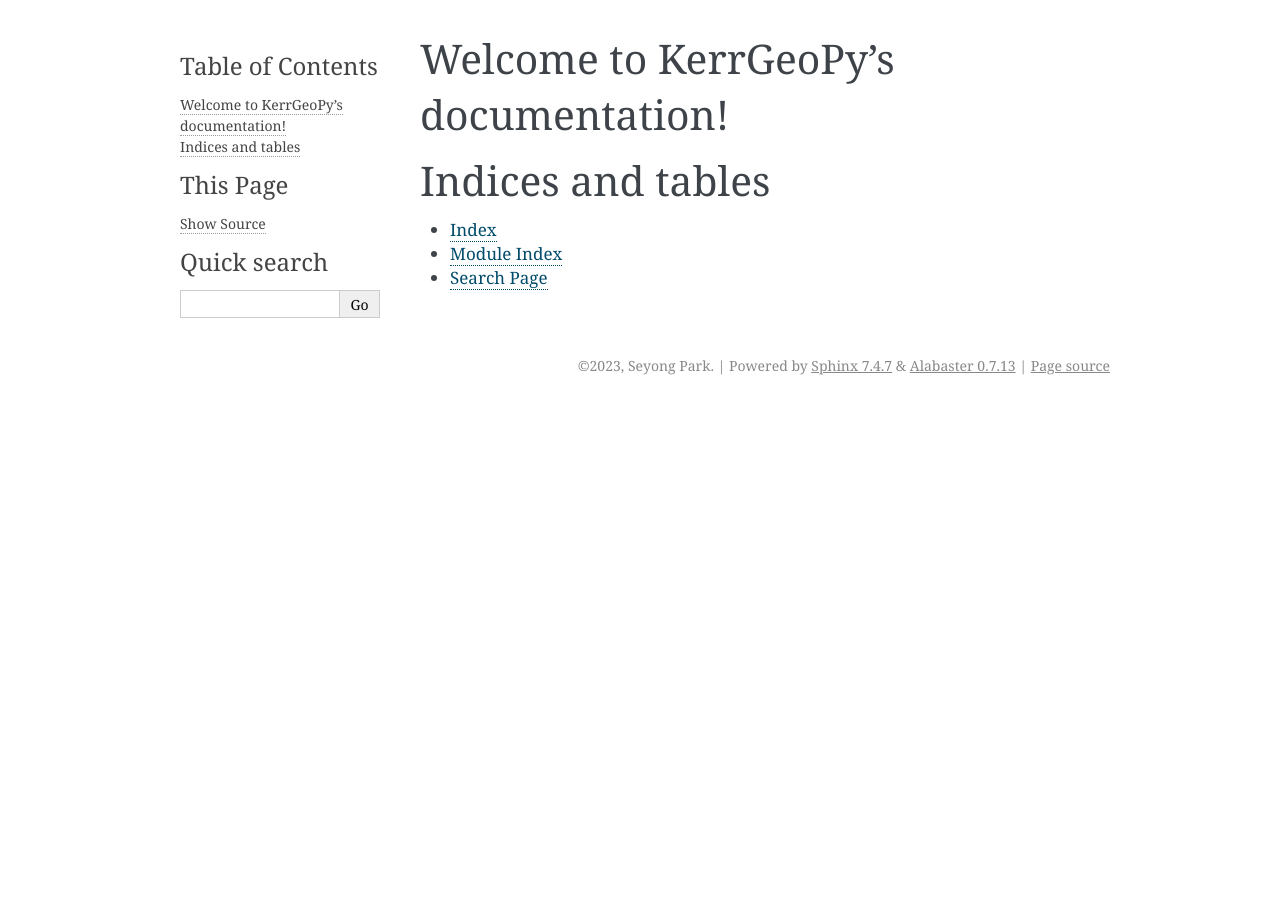
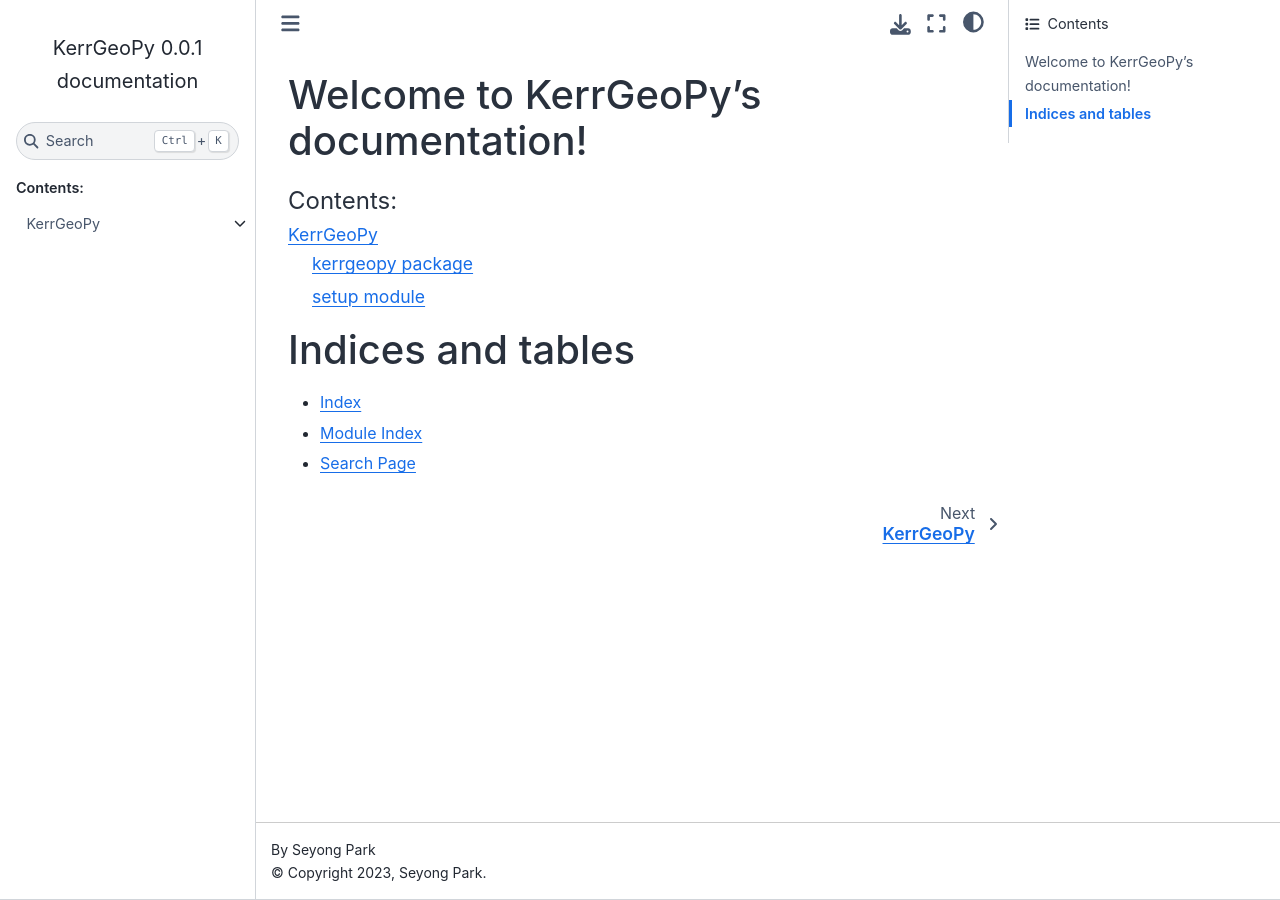
Before and after one commit to BlackHolePerturbationToolkit/KerrGeoPy, a Sphinx documentation site: the page built from docs/index.rst, in a window 1280 px wide. Built offline with Sphinx 7.4.7 and the Sphinx Book theme 1.1.4, drawn with Linux system fonts in a browser that asks for light colours.

Commit message:
updated docs

```diff
--- a/docs/conf.py
+++ b/docs/conf.py
@@ -47,7 +47,7 @@ exclude_patterns = ['_build', 'Thumbs.db', '.DS_Store']
 # The theme to use for HTML and HTML Help pages.  See the documentation for
 # a list of builtin themes.
 #
-html_theme = 'alabaster'
+html_theme = 'sphinx_book_theme'
 
 # Add any paths that contain custom static files (such as style sheets) here,
 # relative to this directory. They are copied after the builtin static files,
--- a/docs/index.rst
+++ b/docs/index.rst
@@ -10,7 +10,7 @@ Welcome to KerrGeoPy's documentation!
    :maxdepth: 2
    :caption: Contents:
 
-
+   modules
 
 Indices and tables
 ==================
--- /dev/null
+++ b/docs/modules.rst
@@ -0,0 +1,8 @@
+KerrGeoPy
+=========
+
+.. toctree::
+   :maxdepth: 4
+
+   kerrgeopy
+   setup
--- /dev/null
+++ b/docs/setup.rst
@@ -0,0 +1,7 @@
+setup module
+============
+
+.. automodule:: setup
+   :members:
+   :undoc-members:
+   :show-inheritance:
```
Also changed, not shown: docs/environment.yml (added, +11 -0 lines), docs/kerrgeopy.rst (added, +37 -0 lines).
